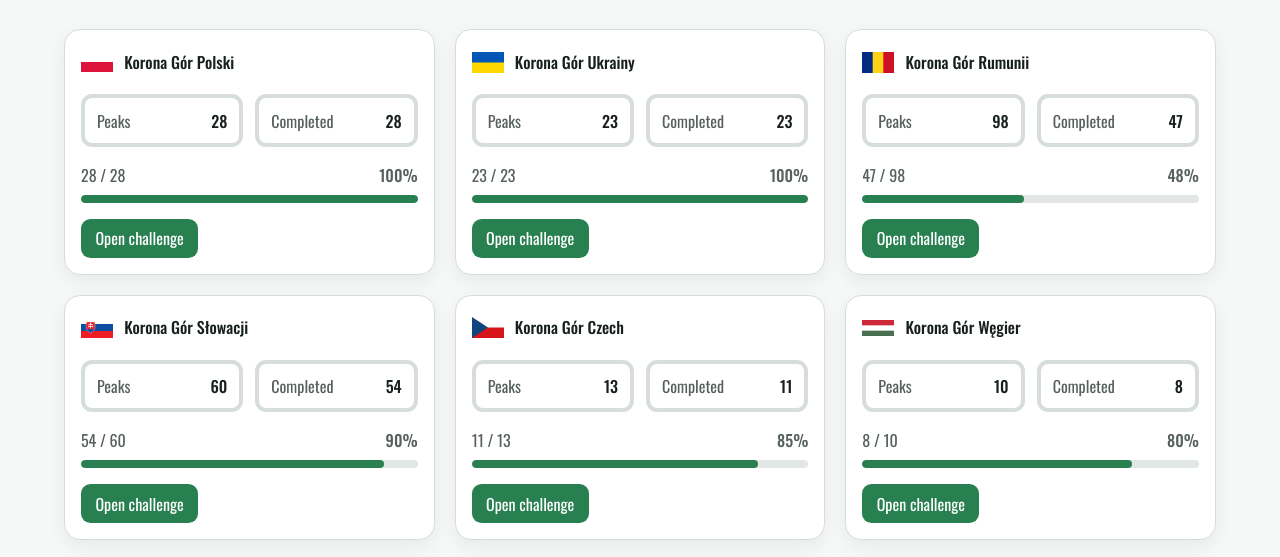
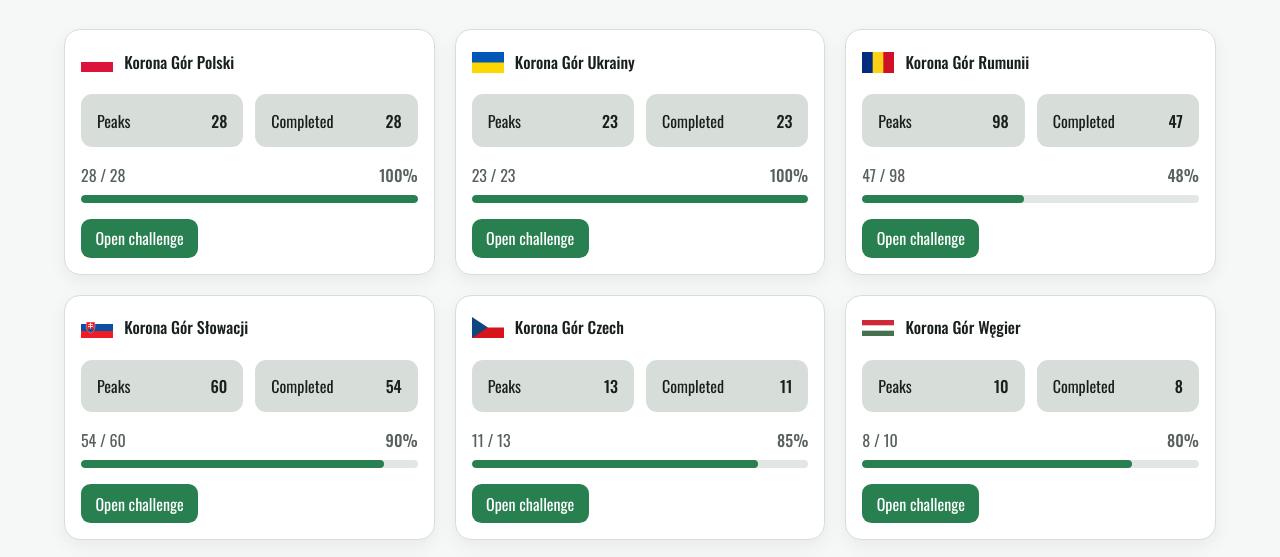
Before and after one commit to andrzej-mroz/aktmamut-website, an Astro site: page /challenges in a window 1280 px wide. Shown: the part 238-795 px from the top of the page. Built offline with nearby package versions, Linux system fonts and the light colour scheme; Astro itself is replaced by a stand-in of ours.

Commit message:
Challenges formatting

```diff
--- a/src/components/challenges/ChallengesList.astro
+++ b/src/components/challenges/ChallengesList.astro
@@ -152,11 +152,11 @@ const challenges = await Promise.all(
     padding: 0.65rem 0.75rem;
     border: 4px solid var(--color-border);
     border-radius: 0.7rem;
-    background: var(--color-surface-subtle);
+    background: var(--color-border);
   }
 
   .challenge-metric span {
-    color: var(--color-text-muted);
+    color: var(--font-family-heading);
     font-size: 1rem;
   }
 
```
